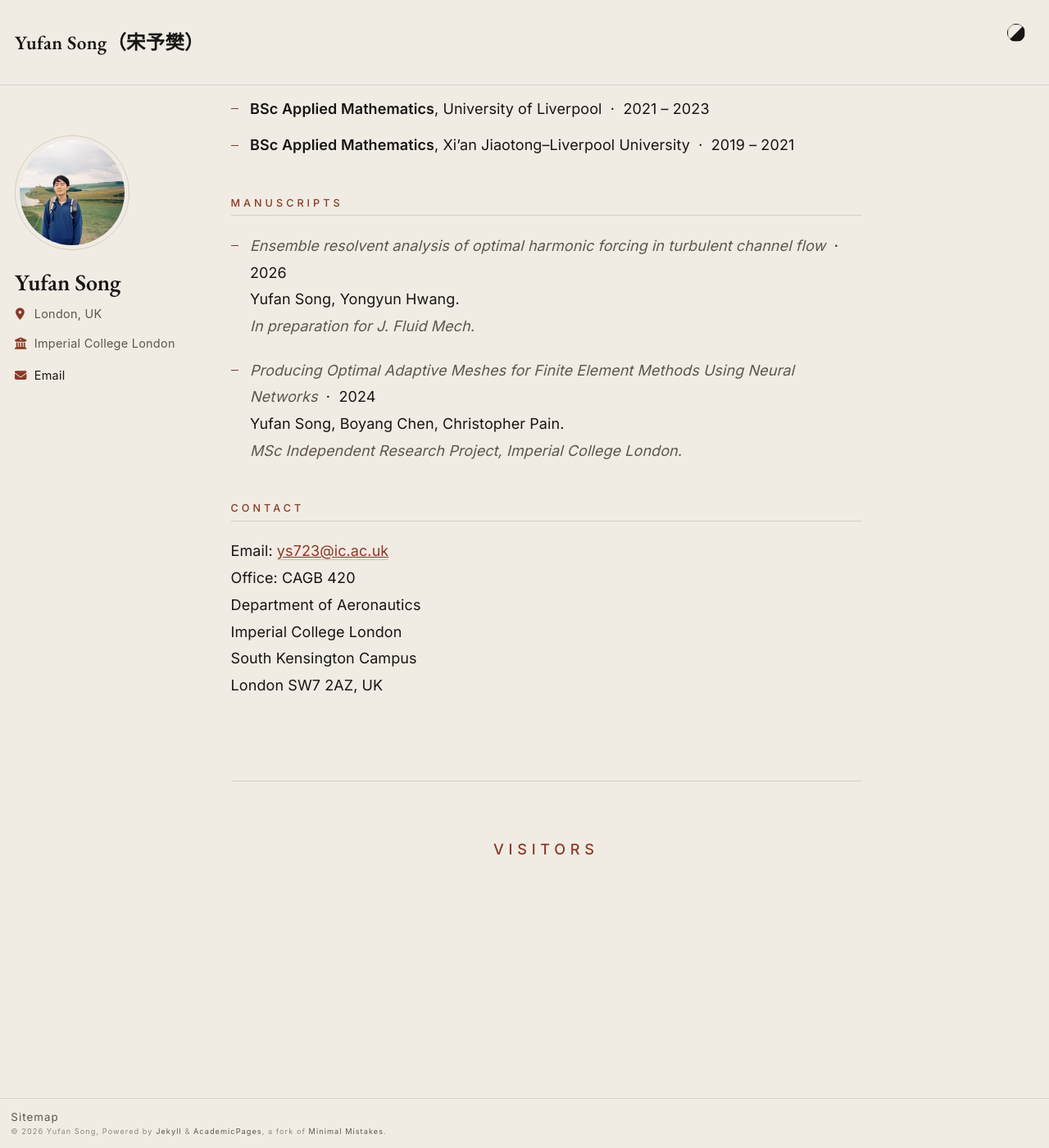
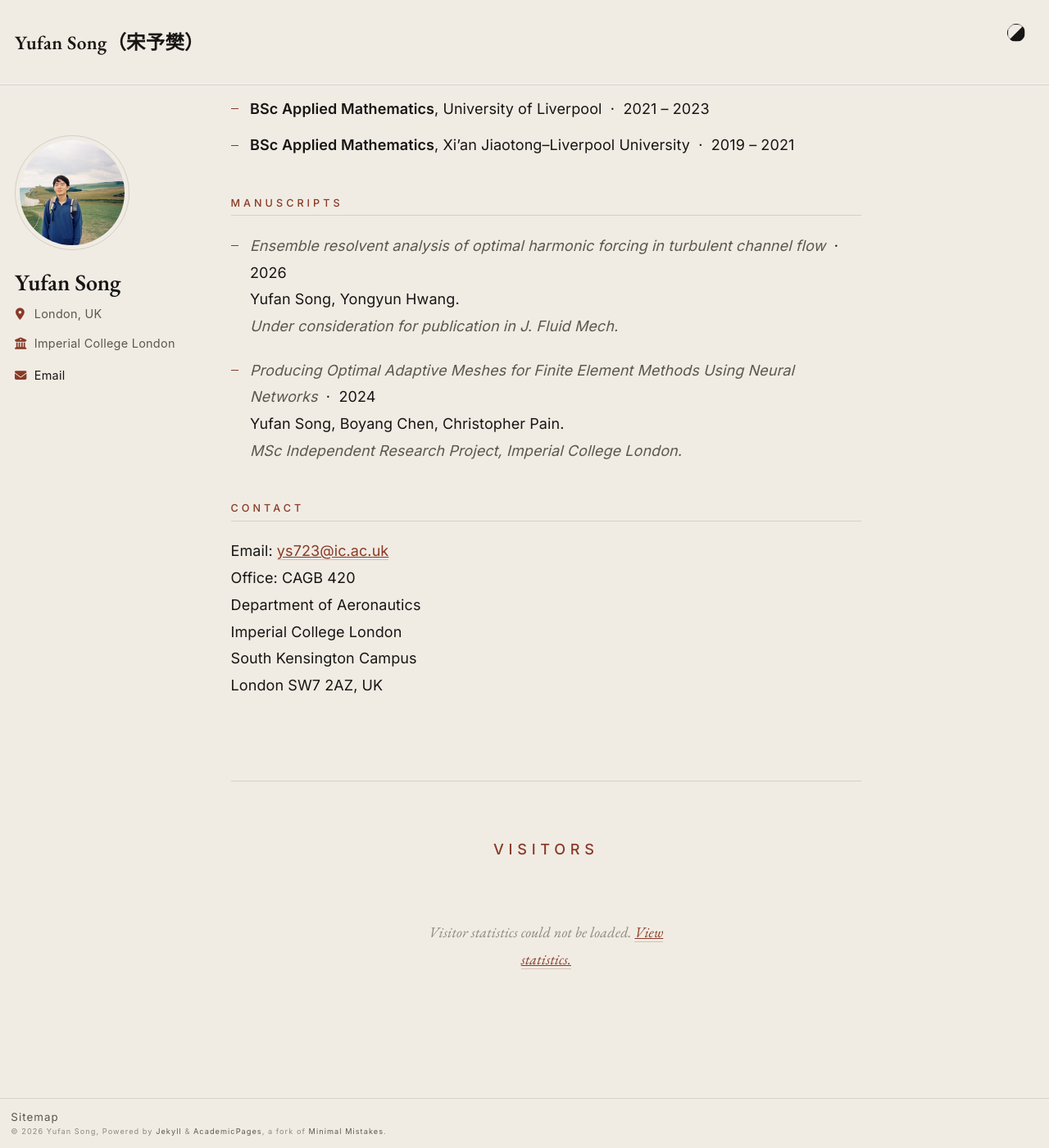
Before and after one commit to songyufan1005/yufansong.github.io, a Jekyll site: the page built from _pages/about.md, in a window 1280 px wide and 1400 px high, scrolled down 831 px. Shown: the whole window at 82% size. Built offline with Jekyll 4.4.1, drawn with Linux system fonts in a browser that asks for light colours; a script bundle is joined from its source files by our own code; library files that are not in the unit come from our copies.

Commit message:
Fix visitor counter fallback and manuscript status

```diff
--- a/_pages/about.md
+++ b/_pages/about.md
@@ -35,7 +35,7 @@ Manuscripts
 ======
 - *Ensemble resolvent analysis of optimal harmonic forcing in turbulent channel flow* &nbsp;·&nbsp; 2026
 Yufan Song, Yongyun Hwang.
-*In preparation for J. Fluid Mech.*
+*Under consideration for publication in J. Fluid Mech.*
 
 - *Producing Optimal Adaptive Meshes for Finite Element Methods Using Neural Networks* &nbsp;·&nbsp; 2024
 Yufan Song, Boyang Chen, Christopher Pain.
@@ -50,9 +50,17 @@ Imperial College London
 South Kensington Campus
 London SW7 2AZ, UK
 
-<div class="visitor-map">
+<div class="visitor-map" data-visitor-map>
   <p class="visitor-map__label">Visitors</p>
-  <div class="visitor-map__widget">
-    <script type="text/javascript" id="mapmyvisitors" src="//mapmyvisitors.com/map.js?d=TfibMZgsx8Ml-Wp9jZ00S2w6i86IXOOF6NVbd_WNbHU&cl=f0ece4&w=a"></script>
+  <div class="visitor-map__widget" data-visitor-map-widget>
+    <p class="visitor-map__placeholder" data-visitor-map-fallback role="status">
+      <span>
+        Visitor statistics could not be loaded.
+        <a href="https://mapmyvisitors.com/web/1c4cw" target="_blank" rel="noopener">View statistics.</a>
+      </span>
+    </p>
+    <script type="text/javascript" id="mapmyvisitors" src="https://mapmyvisitors.com/map.js?d=TfibMZgsx8Ml-Wp9jZ00S2w6i86IXOOF6NVbd_WNbHU&cl=f0ece4&w=a"></script>
   </div>
 </div>
+
+<script defer src="{{ '/assets/js/visitor-map.js' | relative_url }}"></script>
--- a/assets/css/custom.css
+++ b/assets/css/custom.css
@@ -313,6 +313,7 @@ a:hover {
   display: flex;
   justify-content: center;
   align-items: center;
+  position: relative;
   max-width: 50%;
   margin: 0 auto;
   min-height: 160px;
@@ -329,11 +330,39 @@ a:hover {
   .visitor-map__widget { max-width: 80%; }
 }
 .visitor-map__placeholder {
+  position: absolute;
+  inset: 0;
+  z-index: 2;
+  display: flex;
+  flex-wrap: wrap;
+  justify-content: center;
+  align-content: center;
+  margin: 0;
+  padding: 1.5em;
+  background: var(--aw-paper);
   font-family: "EB Garamond", serif;
   font-style: italic;
   color: var(--aw-ink-faint);
   font-size: 0.95rem;
   letter-spacing: 0.01em;
+}
+.visitor-map__placeholder a {
+  color: var(--aw-accent);
+}
+.visitor-map__widget:has(> #mapmyvisitors-widget) > .visitor-map__placeholder,
+.visitor-map--ready .visitor-map__placeholder {
+  display: none;
+}
+.visitor-map--failed .visitor-map__widget > #mapmyvisitors-widget {
+  display: none !important;
+}
+.visitor-map--failed .visitor-map__placeholder {
+  display: flex !important;
+}
+.visitor-map__widget .mapmyvisitors-visitors {
+  font-size: 0.85rem !important;
+  font-weight: 600 !important;
+  letter-spacing: 0.02em;
 }
 
 /* ---------- Footer ---------- */
--- /dev/null
+++ b/assets/js/visitor-map.js
@@ -0,0 +1,41 @@
+(function () {
+  "use strict";
+
+  var visitorMap = document.querySelector("[data-visitor-map]");
+  if (!visitorMap) return;
+
+  var widget = visitorMap.querySelector("[data-visitor-map-widget]");
+  var fallback = visitorMap.querySelector("[data-visitor-map-fallback]");
+  if (!widget || !fallback) return;
+
+  function hasPageviewCount() {
+    var count = widget.querySelector(".mapmyvisitors-visitors");
+    return Boolean(count && /\d/.test(count.textContent));
+  }
+
+  var observer = new MutationObserver(function () {
+    if (!hasPageviewCount()) return;
+
+    visitorMap.classList.add("visitor-map--ready");
+    visitorMap.classList.remove("visitor-map--failed");
+    observer.disconnect();
+  });
+
+  observer.observe(widget, {
+    childList: true,
+    subtree: true,
+    characterData: true
+  });
+
+  if (hasPageviewCount()) {
+    visitorMap.classList.add("visitor-map--ready");
+    observer.disconnect();
+    return;
+  }
+
+  window.setTimeout(function () {
+    if (!hasPageviewCount()) {
+      visitorMap.classList.add("visitor-map--failed");
+    }
+  }, 6000);
+}());
```
